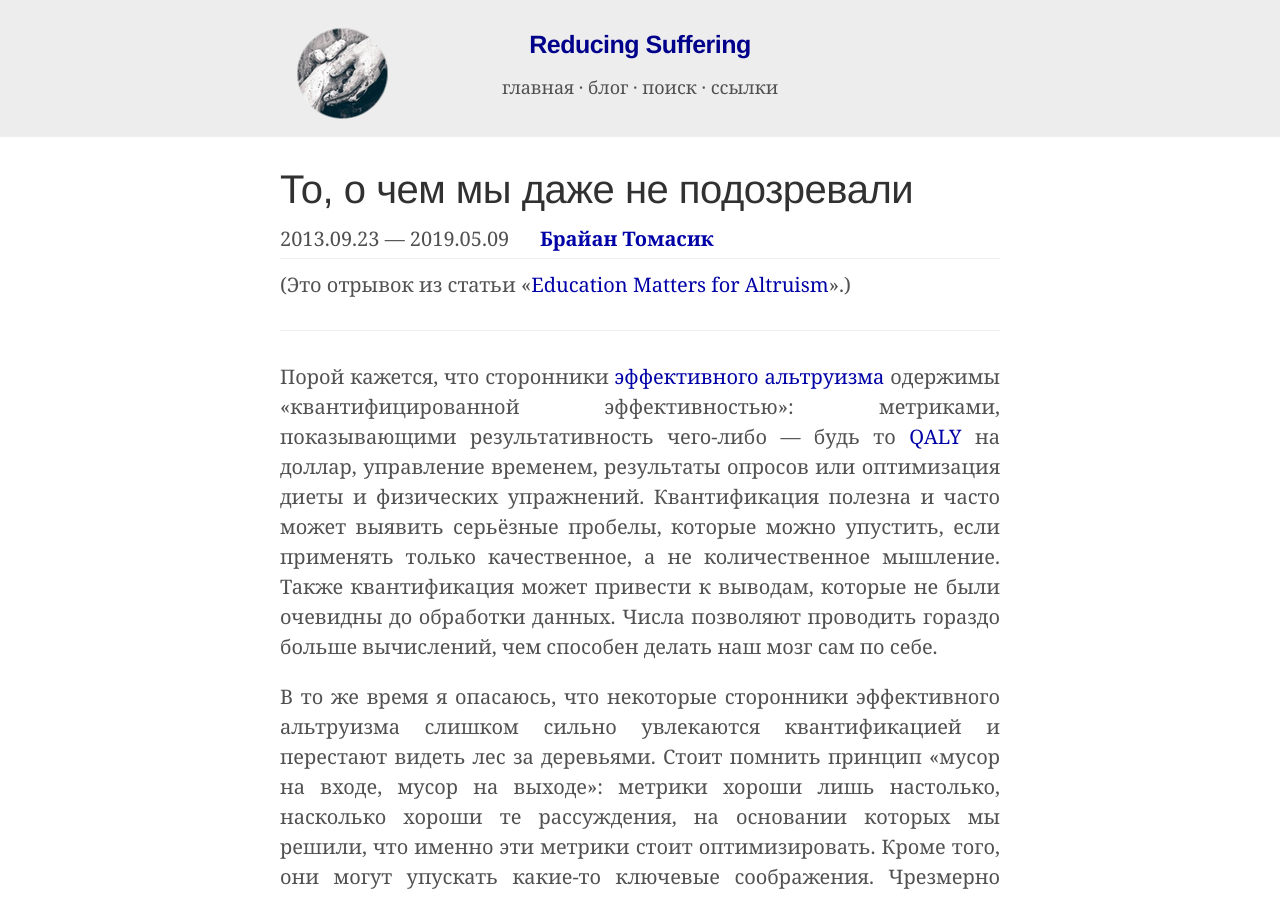
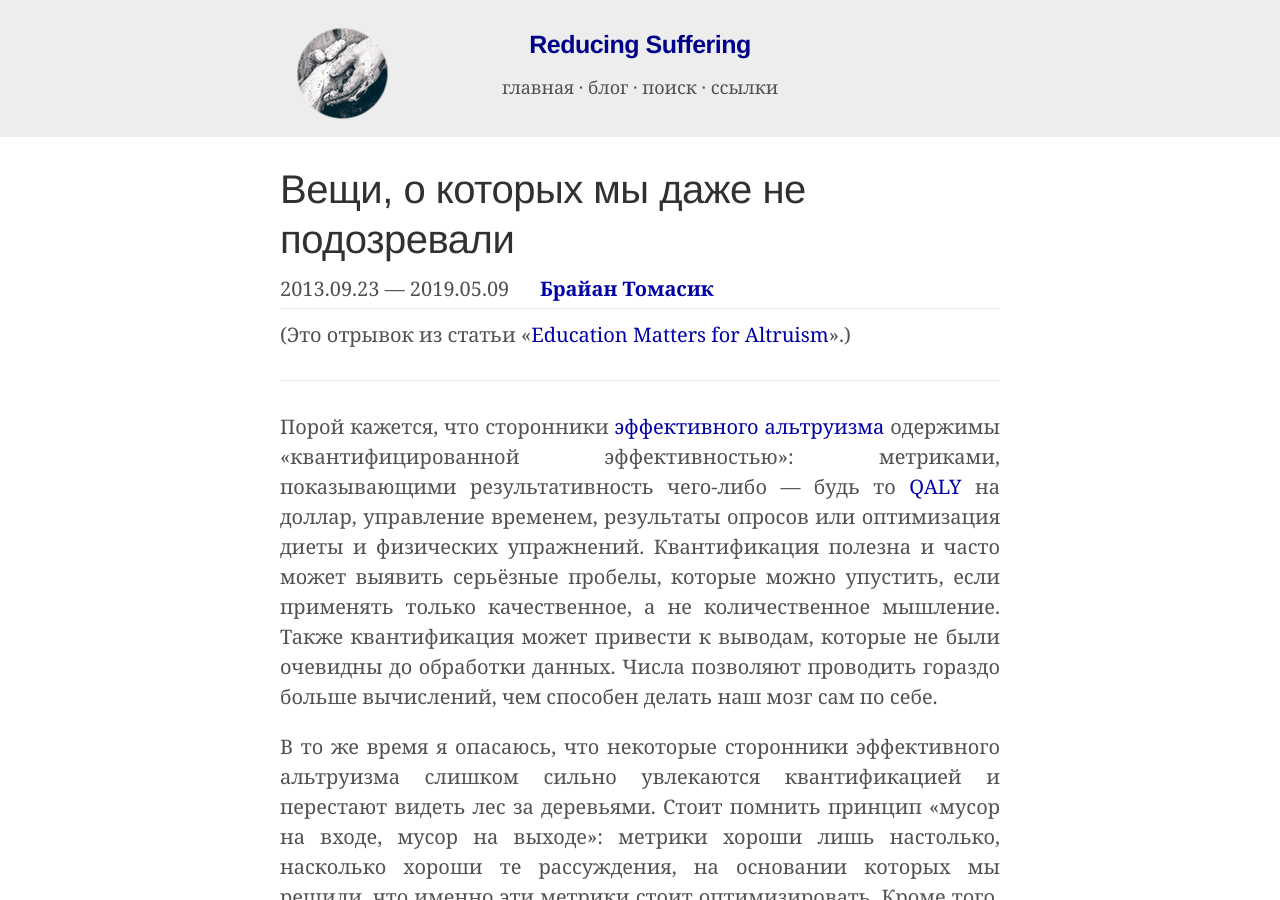
Before and after one commit to ReducingSuffering/reducingsuffering.github.io, a Jekyll site: the page built from _articles/brian-tomasik-11.md, in a window 1280 px wide and 900 px high. Built offline with Jekyll 4.4.1, drawn with Linux system fonts in a browser that asks for light colours.

Commit message:
Update brian-tomasik-11.md

```diff
--- a/_articles/brian-tomasik-11.md
+++ b/_articles/brian-tomasik-11.md
@@ -1,6 +1,6 @@
 ---
 layout: article
-title: "То, о чем мы даже не подозревали"
+title: "Вещи, о которых мы даже не подозревали"
 authors:
   - Брайан Томасик
 original: https://longtermrisk.org/education-matters-for-altruism/#Things_you_never_knew_you_never_knew
@@ -16,6 +17,6 @@ preview: assets/images/previews/
 
 Порой кажется, что сторонники [эффективного альтруизма](https://ru.wikipedia.org/wiki/%D0%AD%D1%84%D1%84%D0%B5%D0%BA%D1%82%D0%B8%D0%B2%D0%BD%D1%8B%D0%B9_%D0%B0%D0%BB%D1%8C%D1%82%D1%80%D1%83%D0%B8%D0%B7%D0%BC) одержимы «квантифицированной эффективностью»: метриками, показывающими результативность чего-либо — будь то [QALY](https://en.wikipedia.org/wiki/Quality-adjusted_life_year) на доллар, управление временем, результаты опросов или оптимизация диеты и физических упражнений. Квантификация полезна и часто может выявить серьёзные пробелы, которые можно упустить, если применять только качественное, а не количественное мышление. Также квантификация может привести к выводам, которые не были очевидны до обработки данных. Числа позволяют проводить гораздо больше вычислений, чем способен делать наш мозг сам по себе.
 
-В то же время я опасаюсь, что некоторые сторонники эффективного альтруизма слишком сильно увлекаются квантификацией и перестают видеть лес за деревьями. Стоит помнить принцип «мусор на входе, мусор на выходе»: метрики хороши лишь настолько, насколько хороши те рассуждения, на основании которых мы решили, что именно эти метрики стоит оптимизировать. Кроме того, они могут упускать какие-то ключевые соображения. Чрезмерно оптимизируя что-то по узким или даже довольно широким метрикам, вы можете приносить в жертву какие-то важные элементы ценного, которые просто не измерялись. Оптимизация по метрике может создавать иллюзию прогресса, в то время как более широкий взгляд на ситуацию показал бы, что всё гораздо более размыто, чем казалось. Порой качественное, масштабное мышление человеческого мозга лучше справляется с подобными макроуровневыми проблемами, чем другие из доступных нам инструментов. Холден Карнофски обсуждает этот и другие связанные вопросы в эссе «[Passive vs. rational vs. quantified](http://blog.givewell.org/2013/08/08/passive-vs-rational-vs-quantified/)».
+В то же время я опасаюсь, что некоторые сторонники эффективного альтруизма слишком сильно увлекаются квантификацией и перестают видеть лес за деревьями. Стоит помнить принцип «мусор на входе, мусор на выходе»: метрики хороши лишь настолько, насколько хороши те рассуждения, на основании которых мы решили, что именно эти метрики стоит оптимизировать. Кроме того, они могут упускать какие-то ключевые соображения. Чрезмерно оптимизируя что-то по узким или даже довольно широким метрикам, вы можете приносить в жертву какие-то важные элементы ценного, которые просто не измерялись. Оптимизация по метрике может создавать иллюзию прогресса, в то время как более широкий взгляд на ситуацию показал бы, что всё гораздо более размыто, чем казалось. Порой качественное, масштабное мышление человеческого мозга лучше справляется с подобными макроуровневыми проблемами, чем другие из доступных нам инструментов. Холден Карнофски обсуждает этот и другие связанные вопросы в эссе «[Passive vs. rational vs. quantified](https://blog.givewell.org/2013/08/08/passive-vs-rational-vs-quantified/)».
 
 Одна из областей, в которых оптимизация по метрикам сталкивается с серьёзными трудностями, — это открытие, выражаясь [словами](https://web.archive.org/web/20190718162804/http://www.metrolyrics.com/colors-of-the-wind-lyrics-vanessa-williams.html) диснеевской Покахонтас, «вещей, о которых ты даже не подозревал». Непонятно, как вообще строить метрики для измерения тех аспектов проблемы, о которых мы ещё даже не подумали. Если мы слишком сильно оптимизируем свои нынешние цели, мы можем упустить важность того, чтобы отступить на шаг назад и посмотреть на картину в целом. Суженный фокус — одна из нескольких проблем, о которых говорят авторы статьи «[Goals Gone Wild: The Systematic Side Effects of Over-Prescribing Goal Setting](http://www.hbs.edu/faculty/Publication%20Files/09-083.pdf)».
```
Also changed, not shown: other parts of _articles/brian-tomasik-11.md (+1 -0 lines).
